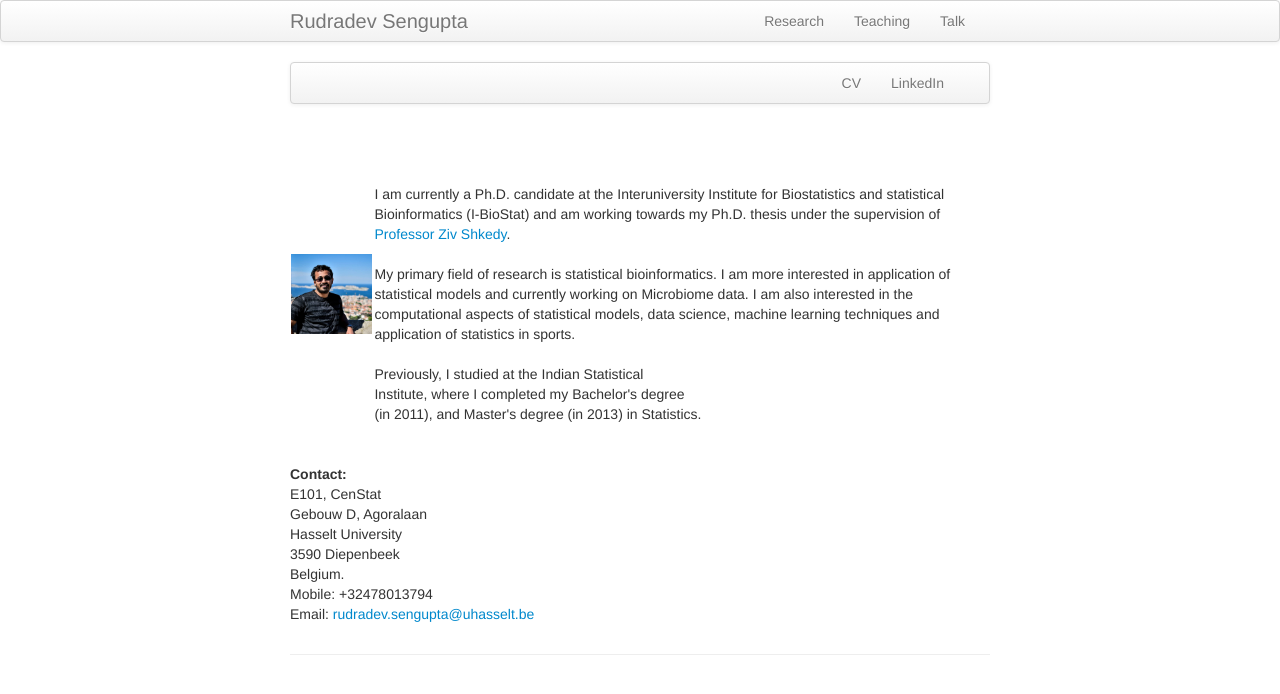
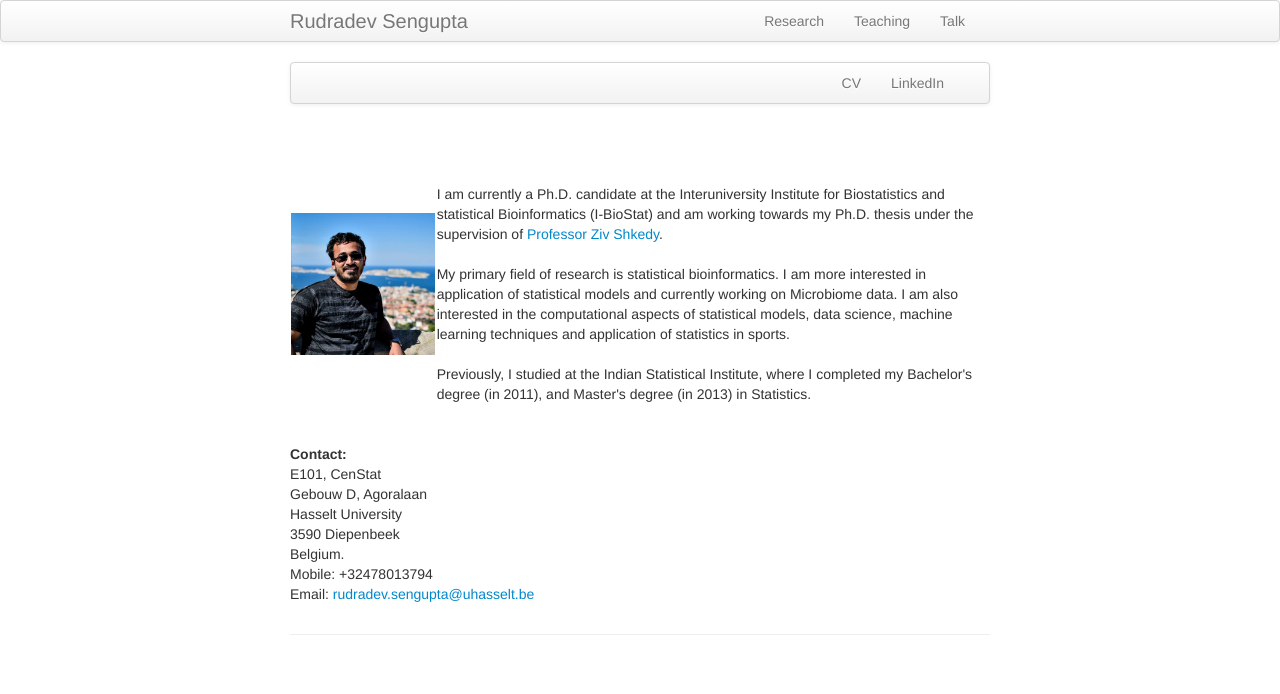
Before and after one commit to rudradevsengupta/rudradevsengupta.github.io, a Jekyll site: the page built from index.md, in a window 1280 px wide. Shown: the top 694 px of the page. Built offline with Jekyll 4.4.1, drawn with Linux system fonts in a browser that asks for light colours.

Commit message:
website_temp4

```diff
--- a/index.md
+++ b/index.md
@@ -17,17 +17,15 @@ keywords: sengupta, analytics.
 <table class="wide">
 <tr>
 <td class="left">
-    <img id="frontphoto" src="dp2.jpg" width="280" height="280" alt="" />
+    <img id="frontphoto" src="dp2.jpg" width="560" height="560" alt="" />
 </td>
-&nbsp; &nbsp; &nbsp; &nbsp; &nbsp; &nbsp;
+&nbsp; &nbsp; &nbsp; &nbsp;
 <td class="left">
 <br> I am currently a Ph.D. candidate at the Interuniversity Institute for Biostatistics and statistical Bioinformatics (I-BioStat) and am working towards my Ph.D. thesis under the  supervision of <a href="https://www.uhasselt.be/fiche?email=ziv.shkedy">Professor Ziv Shkedy</a>.
 <br>
 <br> My primary field of research is statistical bioinformatics. I am more interested in application of statistical models and currently working on Microbiome data. I am also interested in the computational aspects of statistical models, data science, machine learning techniques and application of statistics in sports.
 <br>
-<br> Previously, I studied at the Indian Statistical
-<br> Institute, where I completed my Bachelor's degree
-<br> (in 2011), and Master's degree (in 2013) in Statistics.
+<br> Previously, I studied at the Indian Statistical Institute, where I completed my Bachelor's degree (in 2011), and Master's degree (in 2013) in Statistics.
 <br>
 </td>
 </tr>
```
